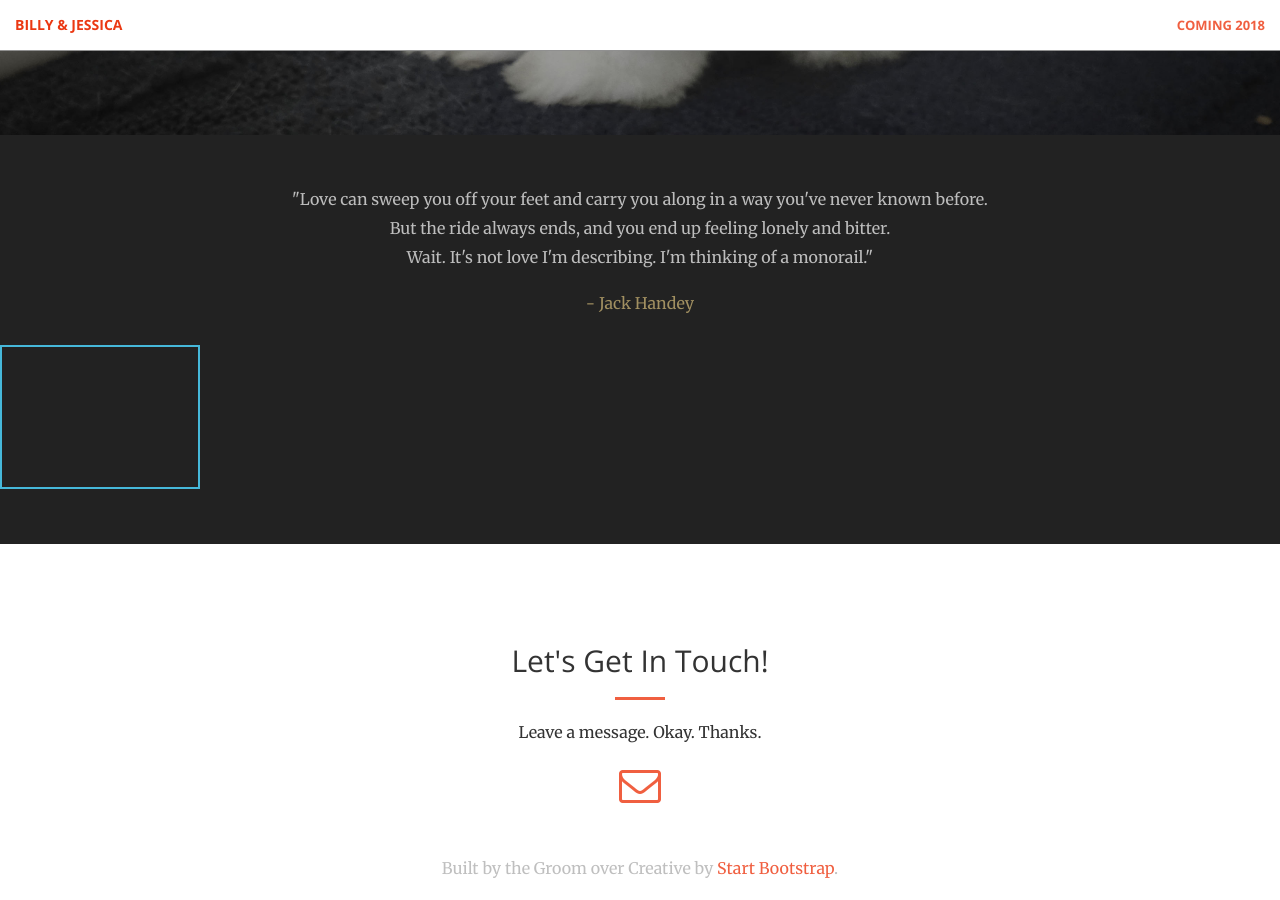
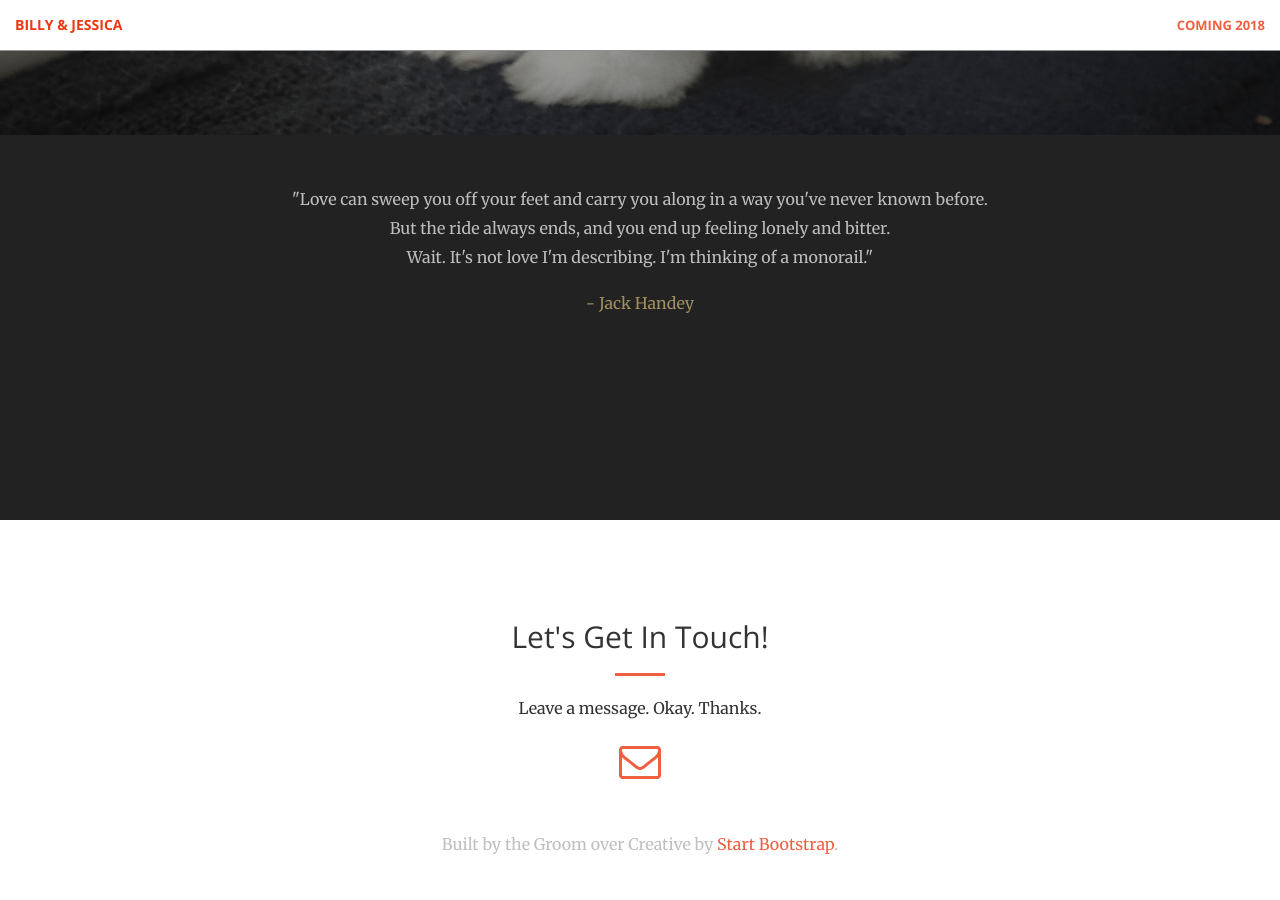
Before and after one commit to notbleh/wed-website, a Jekyll site: the page built from index.html, in a window 1280 px wide and 900 px high, scrolled down 765 px. Built offline with Jekyll 4.4.1, drawn with Linux system fonts in a browser that asks for light colours; after the commit the page ends 1641 px from its top, so only the background shows below that.

Commit message:
Update _base.scss

```diff
--- a/_sass/_base.scss
+++ b/_sass/_base.scss
@@ -385,22 +385,9 @@ body {
 	text-align: center;
 }
 
-#quoteButton{
-	width:200px;
-	margin-top: 10px;
-	border:2px solid #46b8da;
-	color:#045;
-	font-family: inherit;
-	font-weight: bold;
-	padding:5px;
-	text-decoration: none;
-	text-align: center;
-}
 
 #quoteButton:hover{
 	cursor:pointer;
-	background:#09c;
-	color: #fff;
 }
 
 #quoteButton:active{
```
